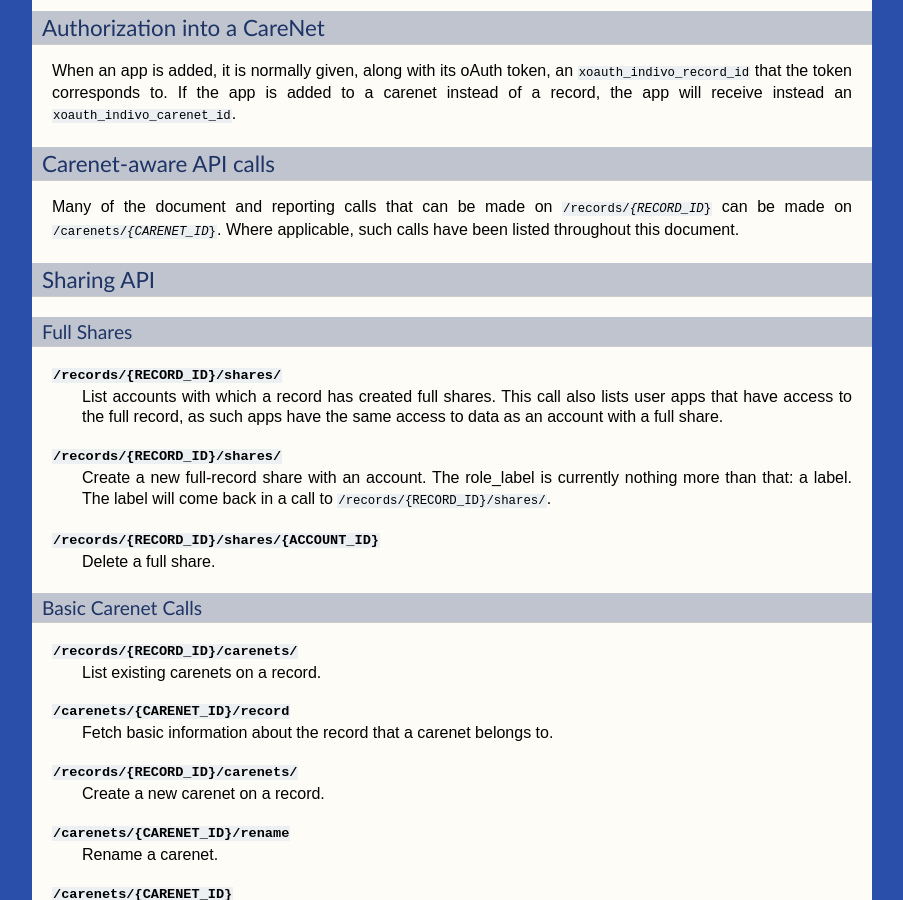
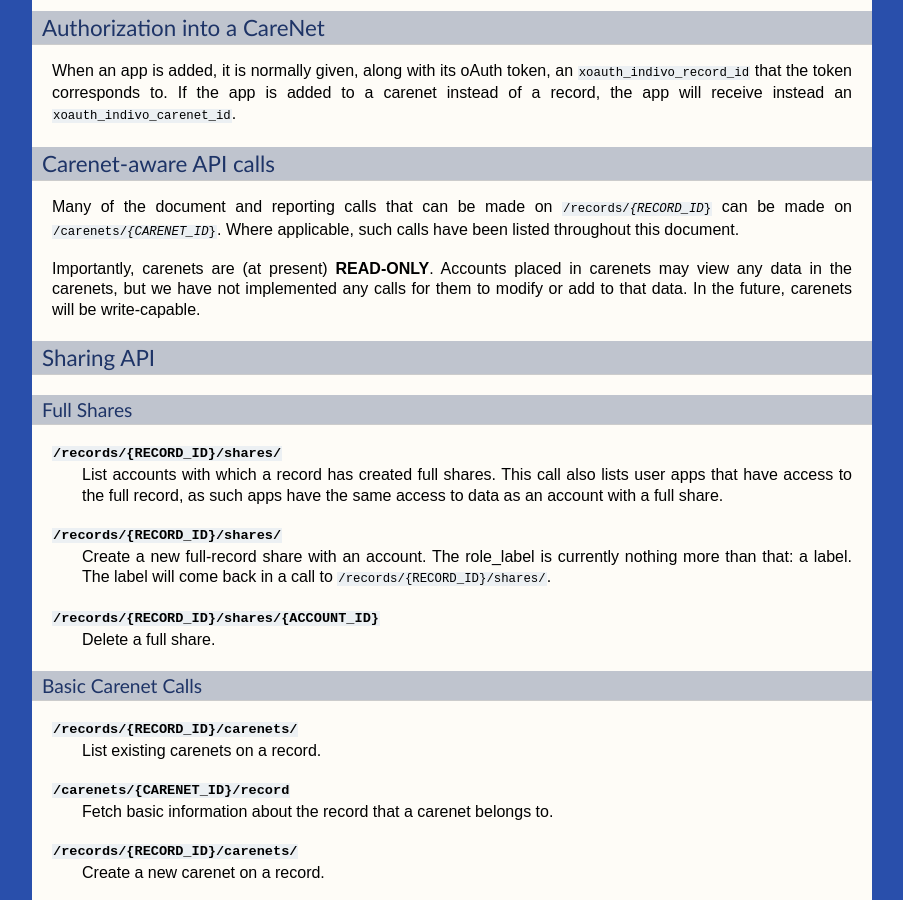
Before and after one commit to chb/indivo_server, a Sphinx documentation site: the page built from doc/sphinx/source/api.rst, in a window 1280 px wide and 900 px high, scrolled down 15362 px. Shown: the whole window, without its empty margins (198-1101 px from the left). Built offline with Sphinx 7.4.7, drawn with Linux system fonts in a browser that asks for light colours; pages that are not in the unit, such as notebooks, are missing from menus; cross-references to code outside the pages are shown as plain code.

Commit message:
Added note emphasizing that carenets are read-only at present

```diff
--- a/doc/sphinx/source/api.rst
+++ b/doc/sphinx/source/api.rst
@@ -927,6 +927,10 @@
 :file:`/records/{{RECORD_ID}}` can be made on :file:`/carenets/{{CARENET_ID}}`.
 Where applicable, such calls have been listed throughout this document.
 
+Importantly, carenets are (at present) **READ-ONLY**. Accounts placed in carenets
+may view any data in the carenets, but we have not implemented any calls for them
+to modify or add to that data. In the future, carenets will be write-capable.
+
 Sharing API
 ^^^^^^^^^^^
 
```
